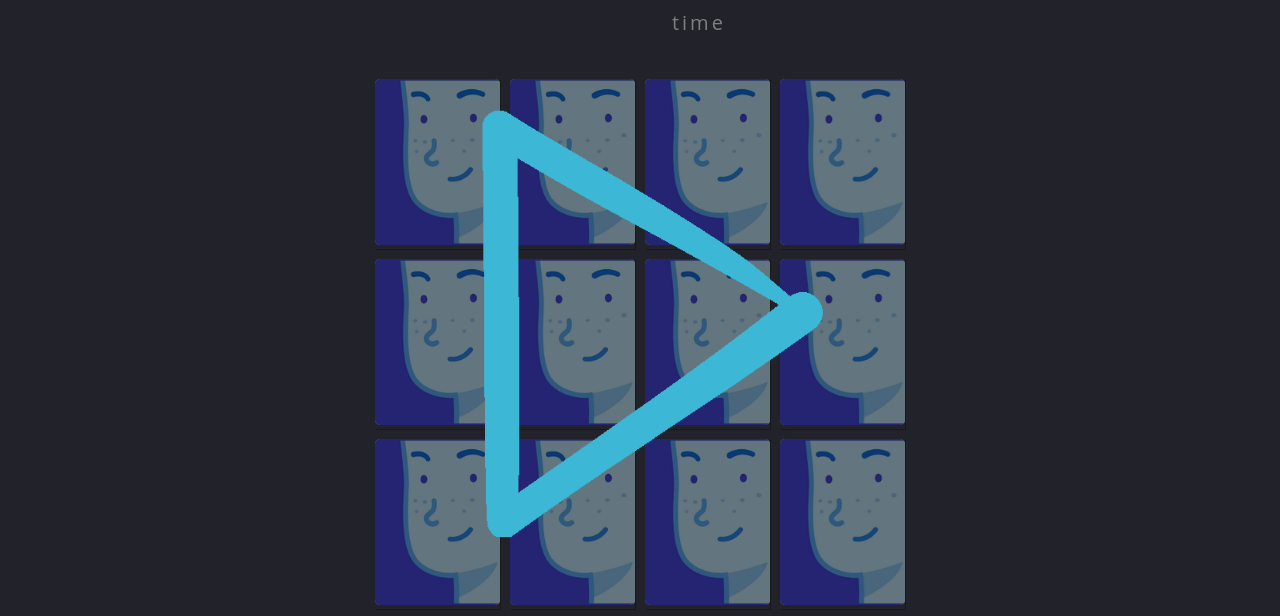
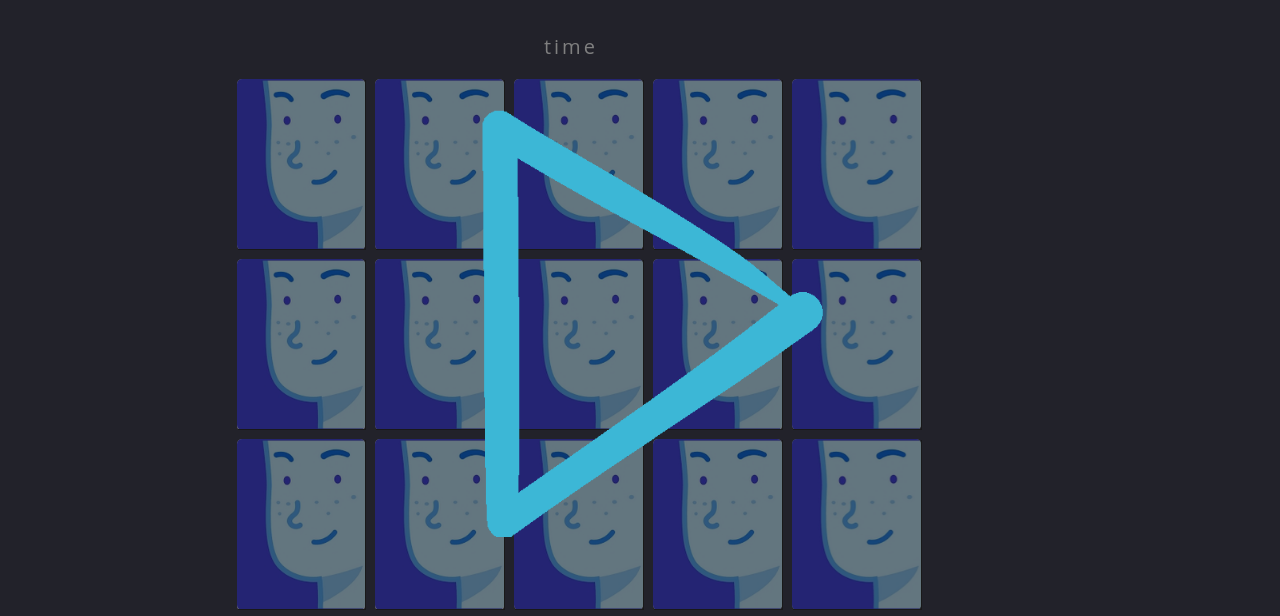
Before and after one commit to wolel/Memory_game, a plain HTML site: page index.html in a window 1280 px wide. Shown: the part 111-727 px from the top of the page. Drawn offline with Linux system fonts and the light colour scheme.

Commit message:
memory game

```diff
--- a/script.js
+++ b/script.js
@@ -7,13 +7,13 @@ let playTimer = document.getElementById('play_btn');
 let hasFlippedCard = false;
 let lockBoard =  false;
 let firstCard, secondCard;
-let ramdomPos;
+let ramdomCards;
 
 
 (function shuffle() {
     cards.forEach(cards => {
-        ramdomPos = Math.floor(Math.random()* 12);
-        cards.style.order = ramdomPos;
+        ramdomCards = Math.floor(Math.random()* 12);
+        cards.style.order = ramdomCards;
     });
 
 })();
@@ -54,13 +54,6 @@ if (!hasFlippedCard){
 
         checkForMatch();
 
-        function restart(){
-    if (checkForMatch() === 10){
-        document.getElementById("overlay").style.display = 'block';
-        alert('vous avez gané !')
-    }
-}
-
 }
 
 function checkForMatch() {
@@ -74,6 +67,7 @@ function checkForMatch() {
   }*/
 let isMatch = firstCard.dataset.framework === secondCard.dataset.framework;
 isMatch ? disableCards() : unflipCards();
+
 // isMatch if is true:funct 'disablecards()', if is false:funct 'unflipcards'
 }
 
@@ -107,7 +101,7 @@ function unflipCards(){
 
 }
 function congratulation(){
-    if (checkForMatch.length === 12){
+    if (checkForMatch.length === 10){
         document.getElementById("overlay").style.display = 'none';
         console.log(checkForMatch.length)
     }
--- a/style.css
+++ b/style.css
@@ -27,8 +27,8 @@ h1{
 
 }
 #timer{
-    margin-left: 84vh;
-    margin-top: 15vh;
+    margin-left: 68vh;
+    margin-top: 18vh;
     position: absolute;
     font-size: 20px;
     color: white;
@@ -72,7 +72,7 @@ h1{
 
 
 .memory_game{
-    width: 540px;
+    width: 817px;
     height: 540px;
     display: flex;
     flex-wrap: wrap;
@@ -81,7 +81,7 @@ h1{
 
 }
 .memory_card{
-    width: calc(25% - 10px);
+    width: calc(17% - 10px);
     height: calc(33.33% - 10px);
     overflow: hidden;
     position: relative;
```
